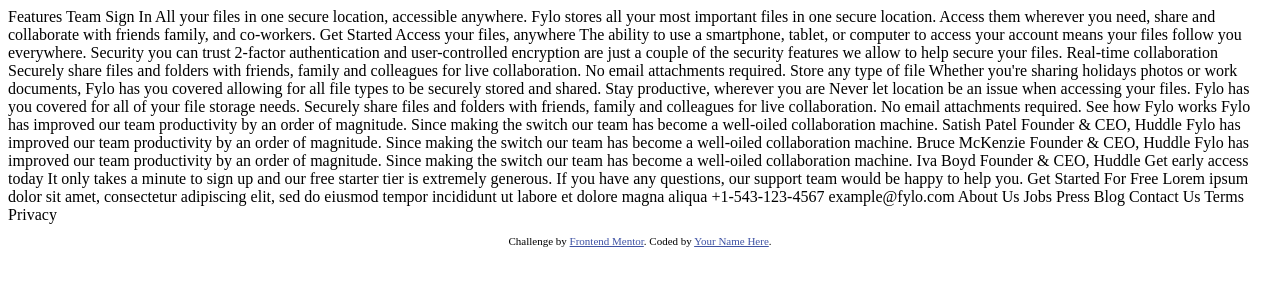
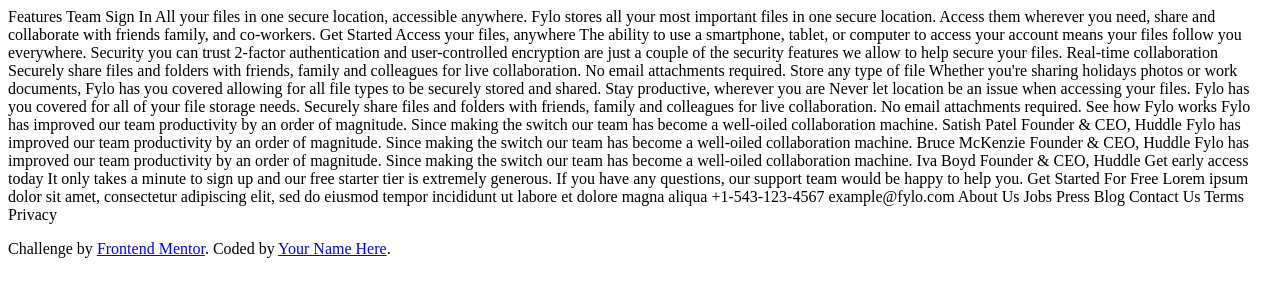
Before and after one commit to kyle-lambert/fylo-landing-page-dark, a plain HTML site: page index.html in a window 1280 px wide. Drawn offline with Linux system fonts and the light colour scheme.

Commit message:
Second commit

```diff
--- a/index.html
+++ b/index.html
@@ -1,19 +1,17 @@
 <!DOCTYPE html>
 <html lang="en">
+
 <head>
   <meta charset="UTF-8">
-  <meta name="viewport" content="width=device-width, initial-scale=1.0"> <!-- displays site properly based on user's device -->
+  <meta name="viewport" content="width=device-width, initial-scale=1.0">
 
   <link rel="icon" type="image/png" sizes="32x32" href="./images/favicon-32x32.png">
 
   <title>Frontend Mentor | Fylo landing page with dark theme and features grid</title>
 
   <!-- Feel free to remove these styles or customise in your own stylesheet 👍 -->
-  <style>
-    .attribution { font-size: 11px; text-align: center; }
-    .attribution a { color: hsl(228, 45%, 44%); }
-  </style>
 </head>
+
 <body>
   Features
   Team
@@ -103,4 +101,5 @@
     </p>
   </footer>
 </body>
+
 </html>
```
